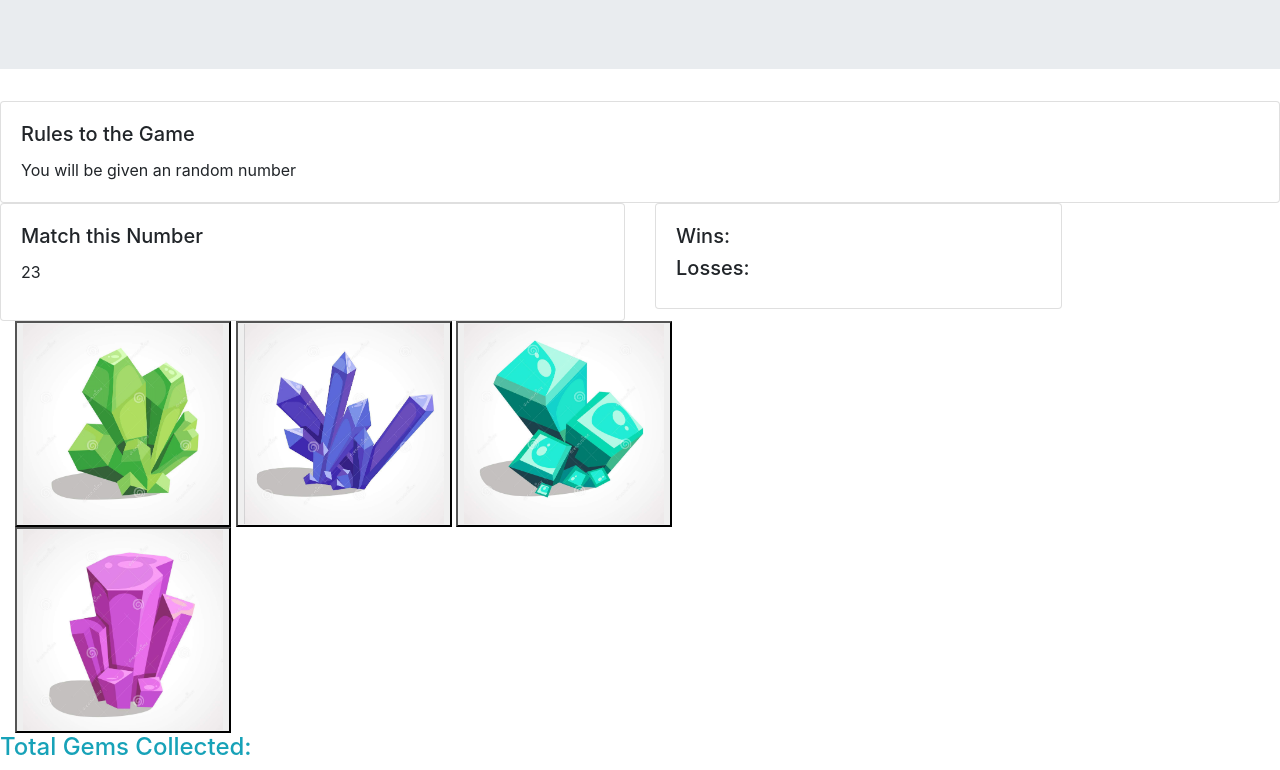
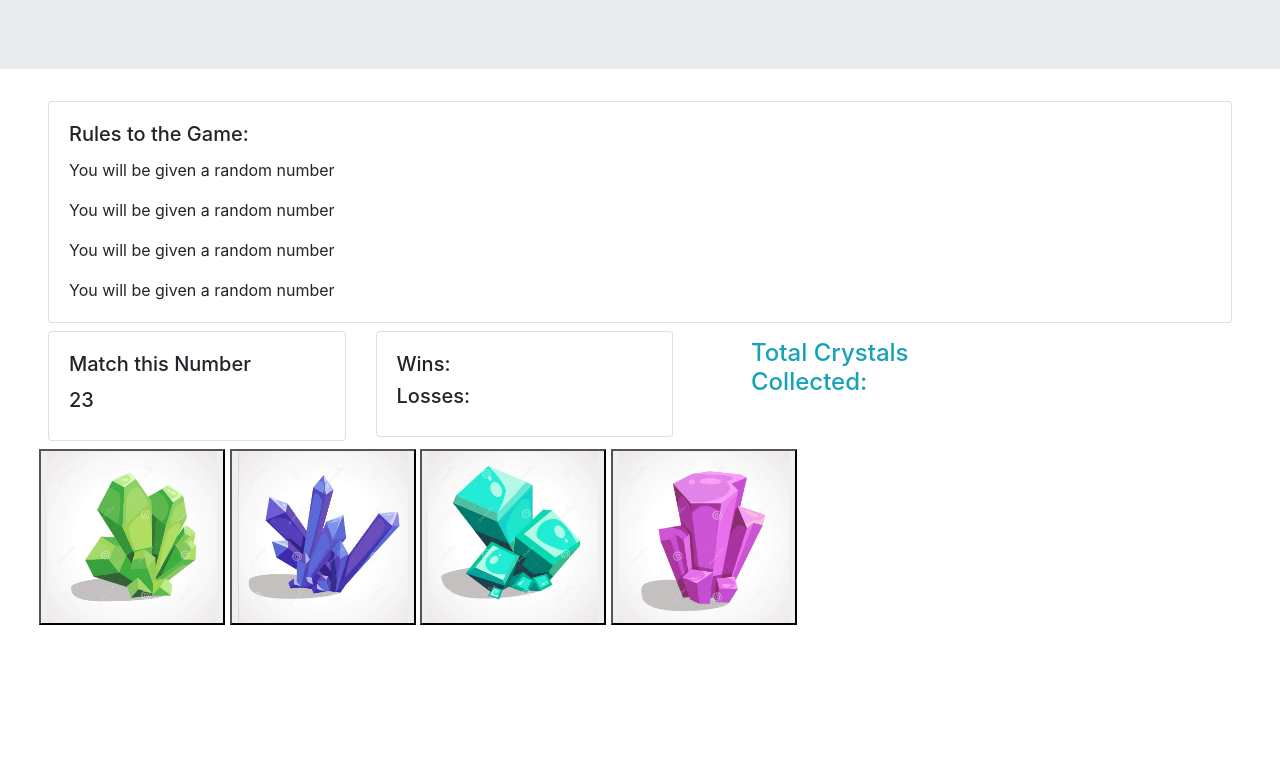
Before and after one commit to huancal/Unit-4-Game, a plain HTML site: page index.html in a window 1280 px wide. Shown: the part 134-904 px from the top of the page. After the commit the page ends 807 px from the top, so only its background shows below. Drawn offline with nearby package versions, Linux system fonts and the light colour scheme.

Commit message:
html edits

```diff
--- a/index.html
+++ b/index.html
@@ -17,22 +17,25 @@
             <h2 class="display-4">Crystal Collector</h2>
         </div>
     </div>
-    <div class="card">
+    <div class="card ml-5 mr-5">
         <div class="card-body">
-            <h5 class="card-title">Rules to the Game</h5>
-            <p class="card-text">You will be given an random number</p>
+            <h5 class="card-title">Rules to the Game:</h5>
+            <p class="card-text">You will be given a random number</p>
+            <p class="card-text">You will be given a random number</p>
+            <p class="card-text">You will be given a random number</p>
+            <p class="card-text">You will be given a random number</p>
         </div>
     </div>
     <div class="row">
-        <div class="col-sm-6">
+        <div class="col-sm-3 mt-2 mb-2 ml-5">
             <div class="card">
                 <div class="card-body">
                     <h5 class="card-title">Match this Number</h5>
-                    <p id="Comp-Random-Num"></p>
+                    <h5 id="Comp-Random-Num"></h5>
                 </div>
             </div>
         </div>
-        <div class="col-sm-4">
+        <div class="col-sm-3 mt-2 mb-2">
             <div class="card">
                 <div class="card-body">
                     <h5 id="wins">Wins:</h5>
@@ -40,18 +43,19 @@
                 </div>
             </div>
         </div>
+        <div class="col-sm-3 mt-2 mb-2">
+            <div class="playersScore text-info mt-2 ml-5">
+                <h4>Total Crystals Collected:</h4>
+                <span id="finalScore"></span>
+            </div>
+        </div>
     </div>
 
-    <div class="col-sm-8" role="group" aria-label="Basic example">
-        <button id="button1"><img src="./assets/images/green.png" height=200px width=200px></button>
-        <button id="button2"><img src="./assets/images/purple.png" height=200px width=200px></button>
-        <button id="button3"><img src="./assets/images/teal.png" height=200px width=200px></button>
-        <button id="button4"><img src="./assets/images/magenta.png" height=200px width=200px></button>
-    </div>
-
-    <div class="playersScore text-info">
-        <h4>Total Gems Collected: </h4>
-        <span id="finalScore"></span>
+    <div class="col-sm-8 mr-2 ml-4 mb-5" role="group" aria-label="Basic example">
+        <button id="button1"><img src="./assets/images/green.png" height=170px width=170px></button>
+        <button id="button2"><img src="./assets/images/purple.png" height=170px width=170px></button>
+        <button id="button3"><img src="./assets/images/teal.png" height=170px width=170px></button>
+        <button id="button4"><img src="./assets/images/magenta.png" height=170px width=170px></button>
     </div>
 
     <script src="https://code.jquery.com/jquery-3.4.1.min.js"
```
